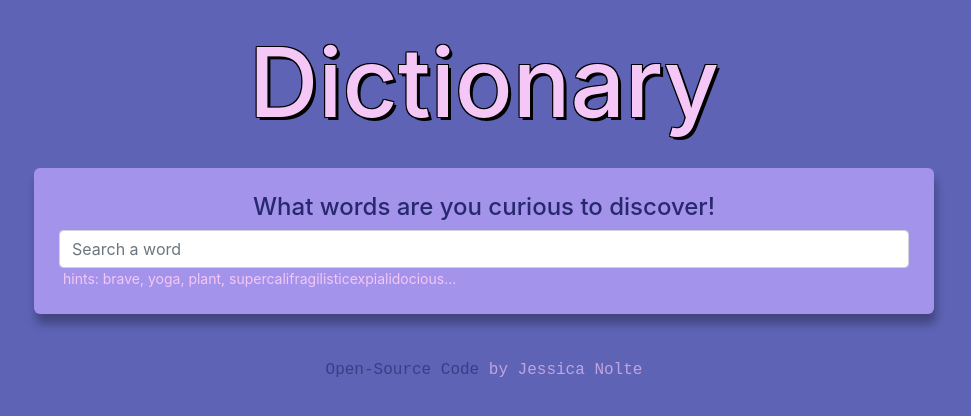
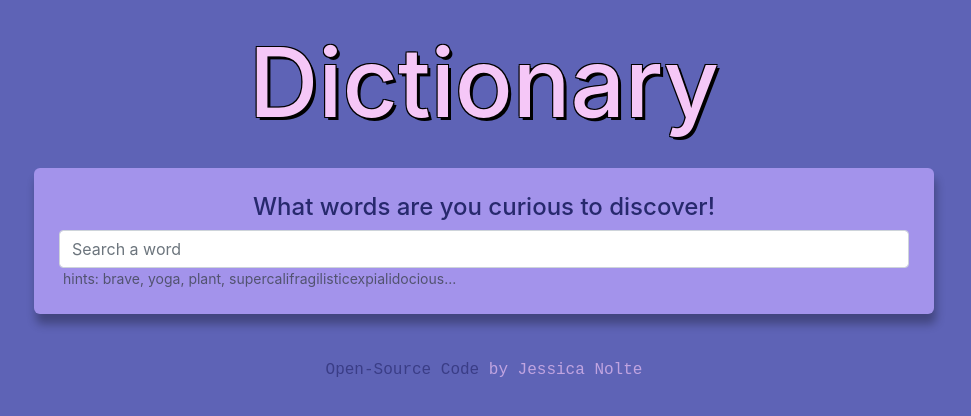
Before and after one commit to TransformativeBeing/react-dictionary-app, a React (Create React App) app: page / in a window 1280 px wide. Shown: the top 416 px of the page, without its empty margins (156-1127 px from the left). Built offline with nearby package versions, Linux system fonts and the light colour scheme; no server answers.

Commit message:
Changed colors in :root

```diff
--- a/src/Dictionary.css
+++ b/src/Dictionary.css
@@ -12,6 +12,6 @@
 }
 
 .Dictionary .hints {
-  color: var(--light-text-color);
+  color: var(--medium-text-color);
   font-size: 14px;
 }
--- a/src/Results.css
+++ b/src/Results.css
@@ -19,5 +19,5 @@
 }
 
 .Results .Synonyms {
-  color: var(--dark-text-color);
+  color: var(--medium-text-color);
 }
--- a/src/index.css
+++ b/src/index.css
@@ -1,5 +1,6 @@
 :root {
   --light-text-color: #f5c7f7;
+  --medium-text-color: #525370;
   --dark-text-color: #27296d;
   --light-background-color: #a393eb;
   --dark-background-color: #5e63b6;
```
